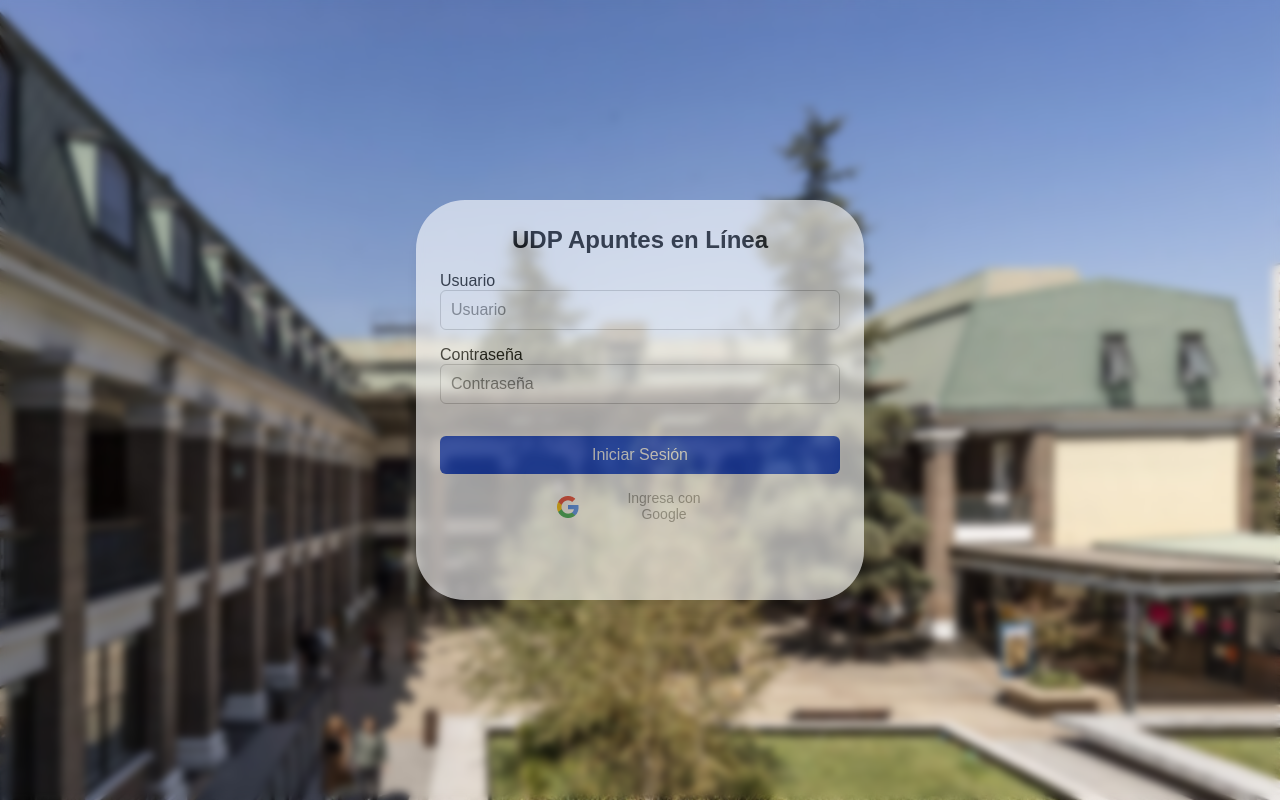
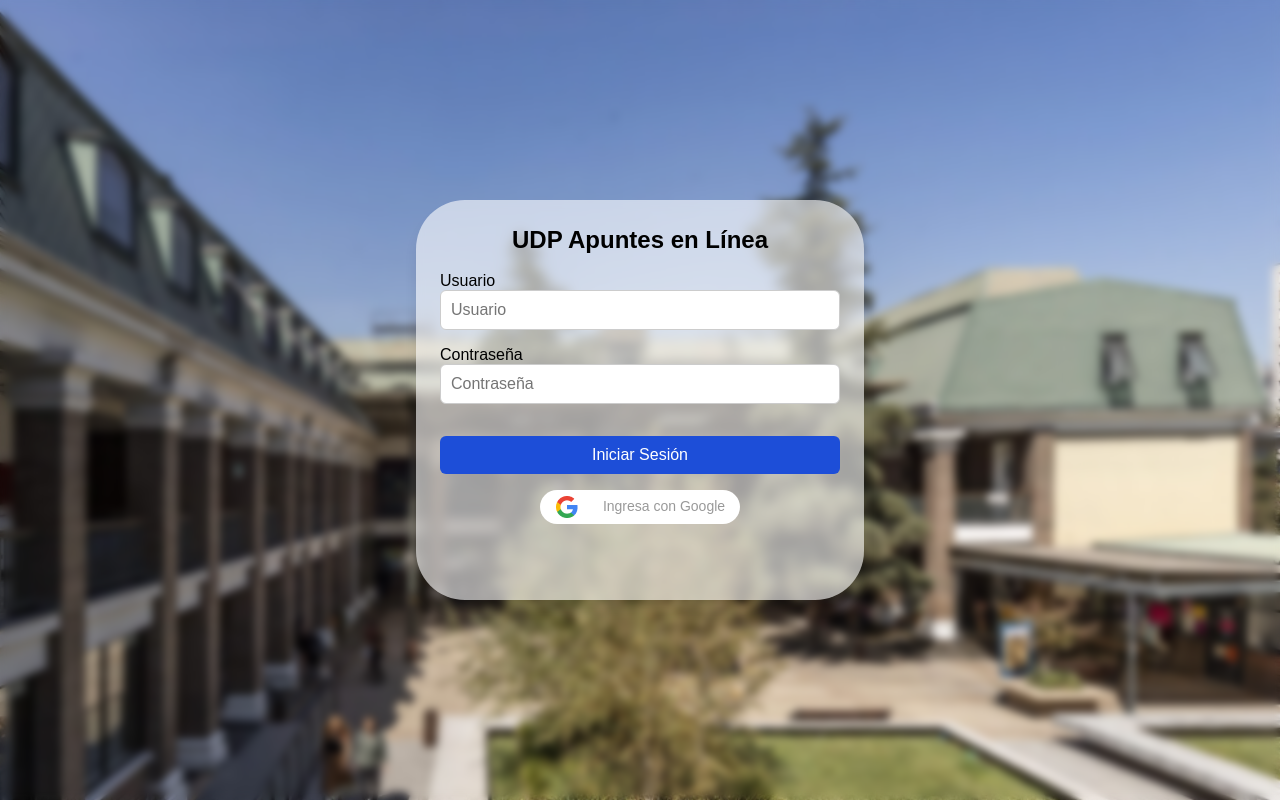
Before and after one commit to thyareIbacache/Solemne2, a Flask app: page / in a window 1280 px wide. Run offline with Flask 3, Linux system fonts and the light colour scheme.

Commit message:
Bugfix Box Opacity

```diff
--- a/Backend/HTML/Login.html
+++ b/Backend/HTML/Login.html
@@ -5,26 +5,6 @@
     <meta name="viewport" content="width=device-width, initial-scale=1.0">
     <title>Inicio de Sesión</title>
     <link rel="stylesheet" href="../static/CSS/Login.css">
-    <style>
-        .error-message {
-            display: none;
-            position: fixed;
-            top: 20px;
-            left: 50%;
-            transform: translateX(-50%);
-            background-color: #f44336;
-            color: white;
-            padding: 10px 20px;
-            border-radius: 5px;
-            z-index: 1000;
-            opacity: 0;
-            transition: opacity 0.5s ease-in-out;
-        }
-        .error-message.show {
-            display: block;
-            opacity: 1;
-        }
-    </style>
 </head>
 <body>
     <div>
--- a/Backend/static/CSS/Login.css
+++ b/Backend/static/CSS/Login.css
@@ -121,11 +121,29 @@ label {
 }
 
 .rectangle-7 {
-    background: var(--moyaibacache-white, #ffffff);
+    background: rgba(255, 255, 255, 0.6);
     border-radius: 49px;
-    opacity: 0.6000000238418579;
     height: 400px;
-    position: relative;
+    position: absolute;
+}
+
+.error-message {
+    display: none;
+    position: fixed;
+    top: 20px;
+    left: 50%;
+    transform: translateX(-50%);
+    background-color: #f44336;
+    color: white;
+    padding: 10px 20px;
+    border-radius: 5px;
+    z-index: 1000;
+    opacity: 0;
+    transition: opacity 0.5s ease-in-out;
+}
+.error-message.show {
+    display: block;
+    opacity: 1;
 }
 
 .boton-ingresa-google,
@@ -134,7 +152,7 @@ label {
 }
 
 .boton-ingresa-google {
-  background: #ffffff;
+    background-color: #ffffff; /* Fondo blanco sólido */
     border-radius: 20px;
     display: flex;
     flex-direction: row;
@@ -142,64 +160,42 @@ label {
     align-items: flex-start;
     justify-content: center;
     height: 34px;
+    margin-left: 25%;
+    margin-right: 25%;
     position: relative;
+    margin-top: 10px; /* Ajusta el margen según sea necesario */
 }
 
 .google-g-logo-1 {
-  padding: 5px 10px 5px 10px;
+    padding: 5px 10px;
     display: flex;
     flex-direction: row;
     gap: 10px;
-  align-items: flex-start;
-  justify-content: flex-start;
-  flex-shrink: 0;
-  width: 44px;
-  height: 34px;
-  position: relative;
+    align-items: center; /* Alinea verticalmente con el texto */
 }
 
 .google-g-logo-12 {
-  flex-shrink: 0;
     width: 24px;
     height: 24px;
-  position: relative;
     object-fit: cover;
 }
 
 .ingresa-con-google {
-  padding: 8px 10px 8px 10px;
+    padding: 8px 10px;
     display: flex;
     flex-direction: row;
     gap: 10px;
     align-items: center;
     justify-content: center;
-  flex-shrink: 0;
-  width: 140px;
-  height: 32px;
-  position: relative;
 }
 
 .ingresa-con-google2 {
-  color: var(--moyaibacache-black, #000000);
+    color: #000000;
     text-align: center;
-  font-family: var(
-    --thyare-ibacache-untitled-h5-14-light-subsecciones-font-family,
-    "Ubuntu-Light",
-    sans-serif
-  );
-  font-size: var(
-    --thyare-ibacache-untitled-h5-14-light-subsecciones-font-size,
-    14px
-  );
-  font-weight: var(
-    --thyare-ibacache-untitled-h5-14-light-subsecciones-font-weight,
-    300
-  );
-  opacity: 0.4000000059604645;
-  position: relative;
-  display: flex;
-  align-items: center;
-  justify-content: center;
+    font-family: "Ubuntu-Light", sans-serif;
+    font-size: 14px;
+    font-weight: 300;
+    opacity: 0.4;
 }
 
 input {
```
Lines whose indentation alone changed are shown as unchanged.
